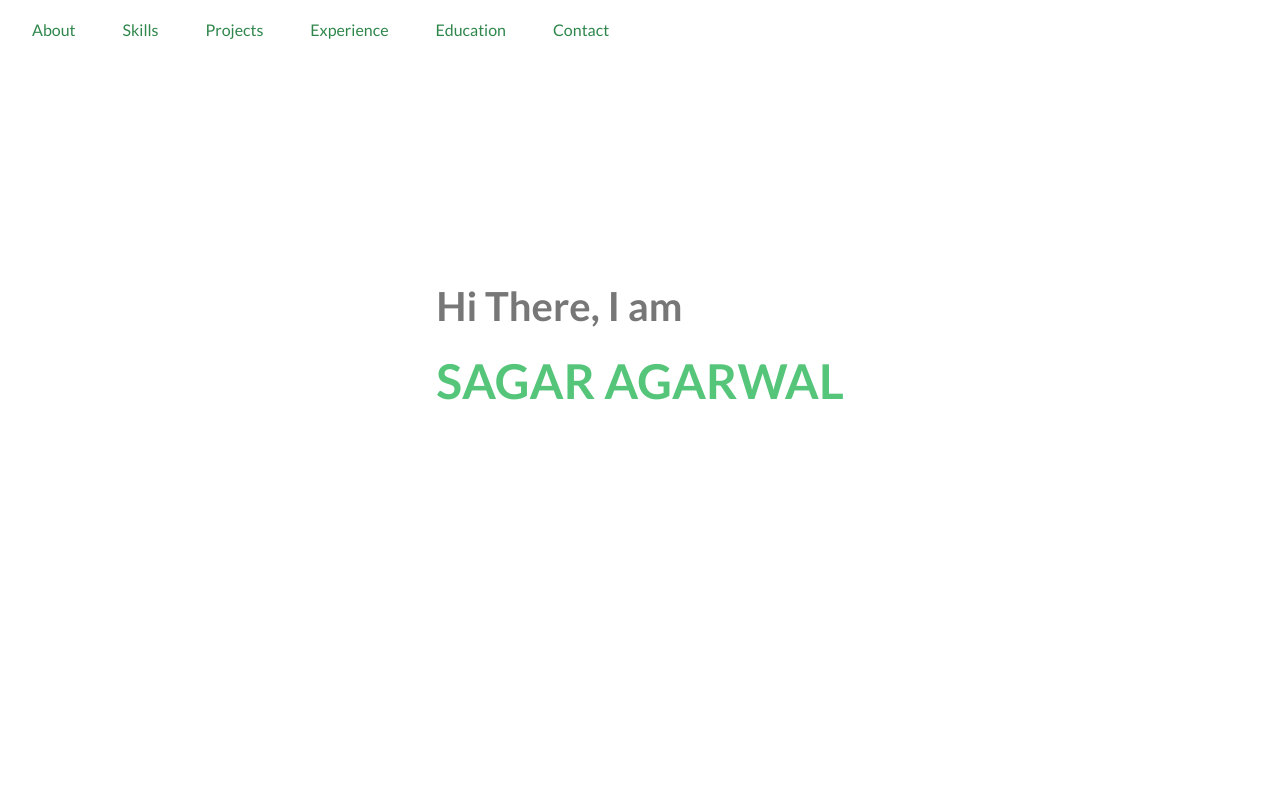
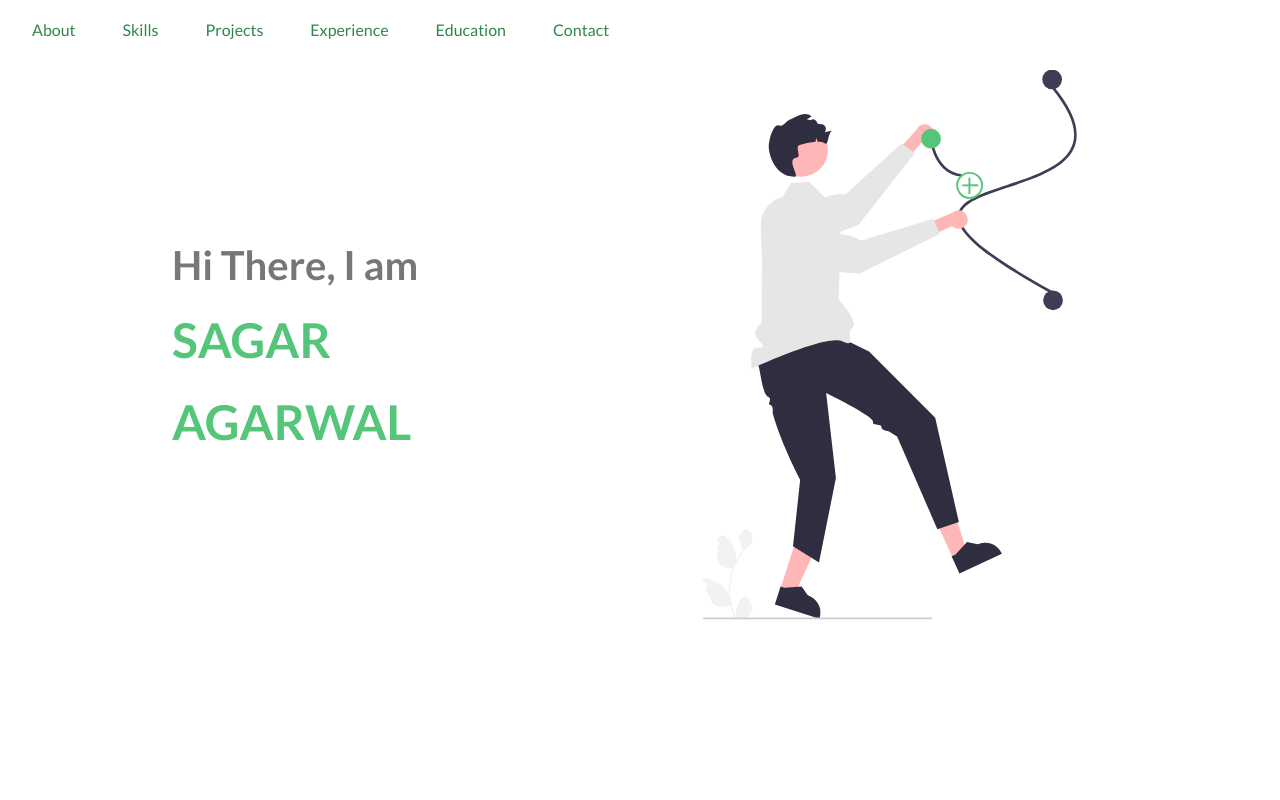
Before and after one commit to Sagar-agarwal/Sagar-agarwal.github.io, a website: page index.html in a window 1280 px wide. Shown: the top 800 px of the page. Drawn offline with Linux system fonts and the light colour scheme.

Commit message:
Added hero section to header

```diff
--- a/css/sass/abstracts/_mixins.scss
+++ b/css/sass/abstracts/_mixins.scss
@@ -0,0 +1,12 @@
+@mixin alignCenterParent($width: 100%, $height: 100%) {
+	width: $width;
+	height: $height;
+	position: relative;
+}
+
+@mixin alignCenter($top: 50%, $left: 50%) {
+	position: absolute;
+	top: $top;
+	left: $left;
+	transform: translate(-50%, -50%);
+}
--- a/css/sass/layout/_header.scss
+++ b/css/sass/layout/_header.scss
@@ -1,13 +1,13 @@
 .header {
 	width: 100%;
 	height: 95vh;
-	position: relative;
+	display: flex;
 
-	.heading__primary {
-		position: absolute;
-		top: 40%;
-		left: 50%;
-		transform: translate(-50%, -50%);
+	.heading {
+		@include alignCenterParent($width: 50%, $height: 100%);
+
+		&__primary {
+			@include alignCenter($top: 40%, $left: 50%);
 			&-text {
 				&--main {
 					font-size: 3rem;
@@ -22,3 +22,13 @@
 			}
 		}
 	}
+	.hero {
+		@include alignCenterParent($width: 50%, $height: 100%);
+		&__box {
+			@include alignCenter($top: 40%, $left: 40%);
+		}
+		&__img {
+			max-width: 100%;
+		}
+	}
+}
--- a/index.html
+++ b/index.html
@@ -34,11 +34,18 @@
 		</nav>
 
 		<header class="header">
-			<div class="heading__primary">
-				<h1 class="heading__primary-text">
-					<span class="heading__primary-text--sub">Hi There, I am </span
-					><span class="heading__primary-text--main">Sagar Agarwal</span>
-				</h1>
+			<div class="heading">
+				<div class="heading__primary">
+					<h1 class="heading__primary-text">
+						<span class="heading__primary-text--sub">Hi There, I am </span
+						><span class="heading__primary-text--main">Sagar Agarwal</span>
+					</h1>
+				</div>
+			</div>
+			<div class="hero">
+				<div class="hero__box">
+					<img src="./assets/svg/undraw_pull_request.svg" alt="Visionary Tech" class="hero__img" />
+				</div>
 			</div>
 		</header>
 
```
Also changed, not shown: assets/svg/undraw_dev_productivity.svg (added), assets/svg/undraw_pull_request.svg (added), assets/svg/undraw_visionary_technology.svg (added), css/style.css. Lines whose indentation alone changed are shown as unchanged.
